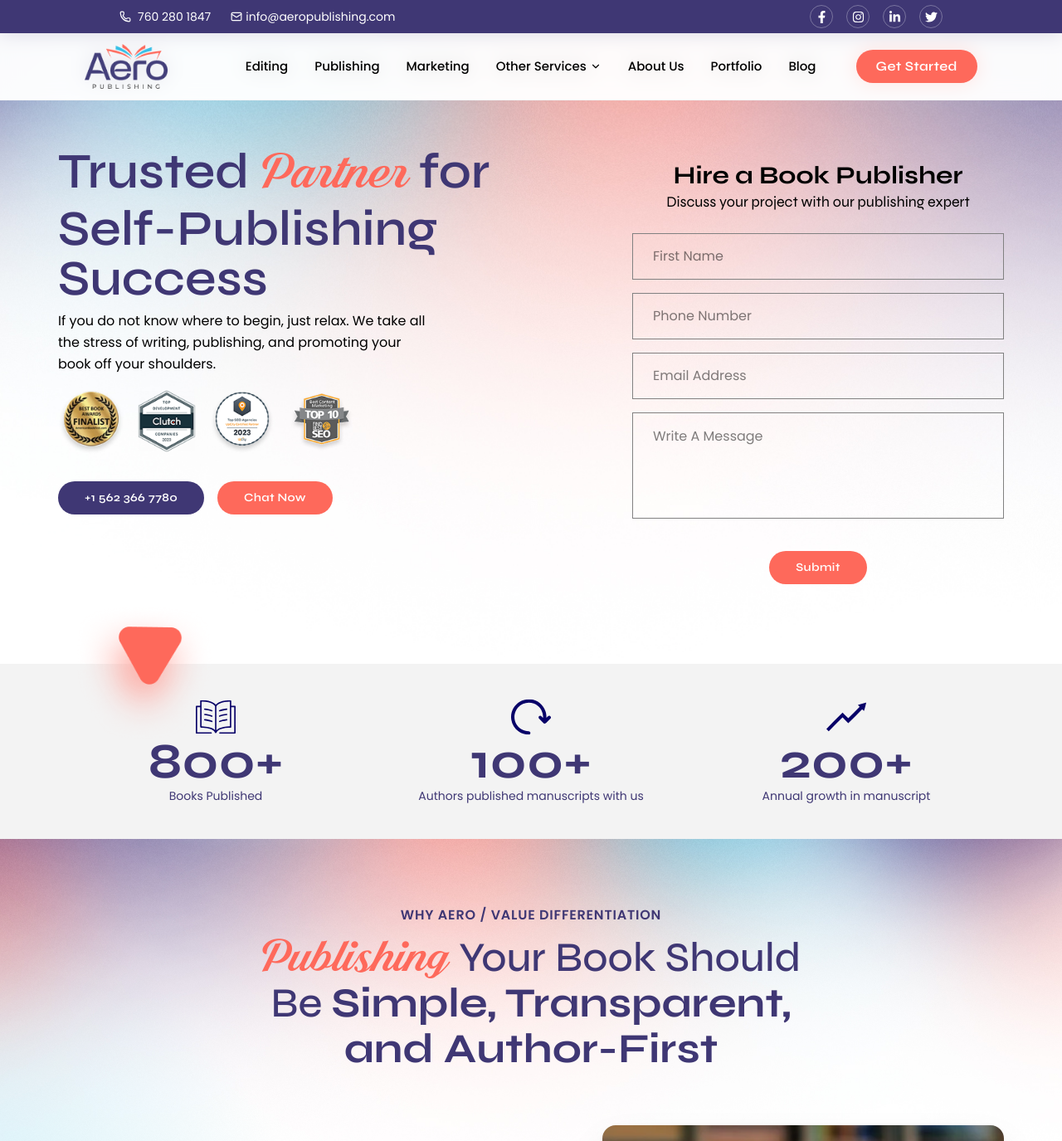
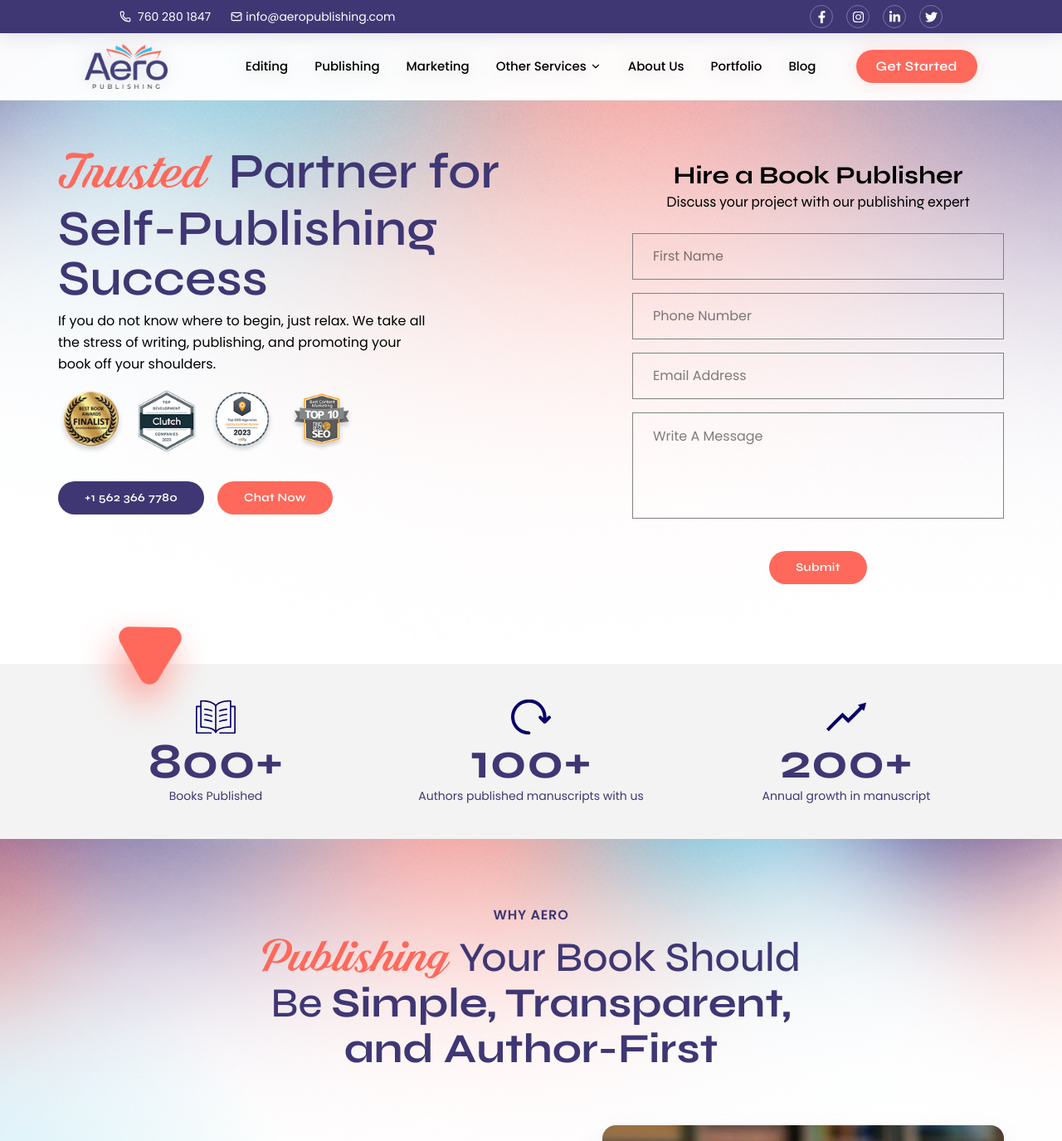
Before and after one commit to Invenzee/aeropublishing, a Next.js app: page / in a window 1280 px wide. Shown: the top 1375 px of the page at 83% size. Built offline with nearby package versions, Linux system fonts and the light colour scheme.

Commit message:
added heading in homepage some section comes from writer

```diff
--- a/src/components/HeroSection.tsx
+++ b/src/components/HeroSection.tsx
@@ -38,8 +38,7 @@ export default function HeroSection() {
                     className="space-y-2"
                 >
                     <h1 className="text-[60px] font-syne font-semibold leading-[1] text-brand-primary max-sm:text-[40px]">
-                        Trusted <span className="font-shaded font-[300] text-brand-secondary mr-3 text-[65px] max-sm:text-[45px]">Partner</span>
-                        for Self-Publishing Success
+                        <span className="font-shaded font-[300] text-brand-secondary mr-3 text-[65px] max-sm:text-[45px]">Trusted</span> Partner for Self-Publishing Success
                     </h1>
 
                     <p className="text-black font-poppins text-md leading-relaxed max-w-md max-sm:text-[14px]">
--- a/src/components/WhyAeroSection.tsx
+++ b/src/components/WhyAeroSection.tsx
@@ -47,7 +47,7 @@ export default function WhyAeroSection() {
                     className="space-y-3 flex flex-col items-center mb-16"
                 >
                     <p className="text-md font-poppins text-brand-primary font-semibold tracking-wider uppercase">
-                        WHY AERO / VALUE DIFFERENTIATION
+                        WHY AERO
                     </p>
                     <h2 className="text-[50px] text-center font-syne font-bold leading-[1.1] max-sm:text-[32px] max-w-2xl">
                         <span className="text-brand-secondary font-shaded font-[300] text-[60px] max-sm:text-[40px] leading-[.8]">Publishing</span>{" "}
```
